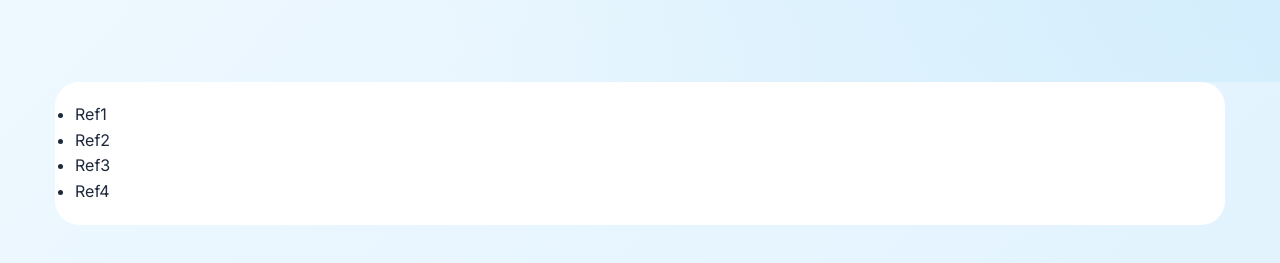
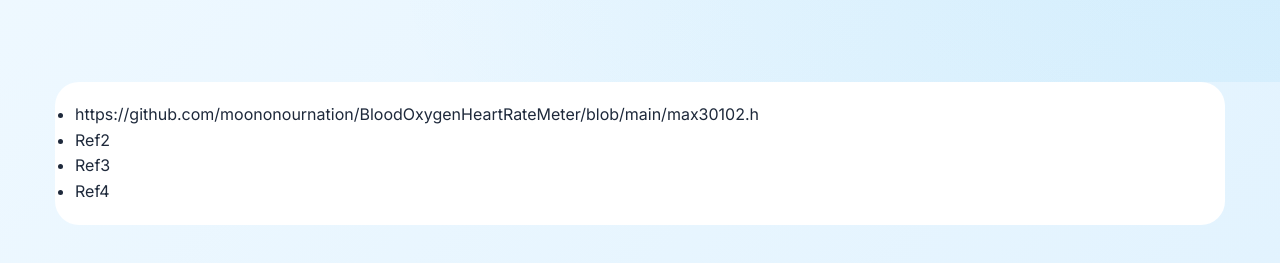
Before and after one commit to dalmeraz19/ECE413_FinalProject, a plain HTML site: page reference.html in a window 1280 px wide. Shown: the part 249-512 px from the top of the page. Drawn offline with Linux system fonts and the light colour scheme.

Commit message:
Update reference.html

```diff
--- a/reference.html
+++ b/reference.html
@@ -25,7 +25,7 @@
         <section id="info-section">
             <div class="info">
             <ul>
-                <li>Ref1</li>
+                <li>https://github.com/moononournation/BloodOxygenHeartRateMeter/blob/main/max30102.h</li>
                 <li>Ref2</li>
                 <li>Ref3</li>
                 <li>Ref4</li>
```
